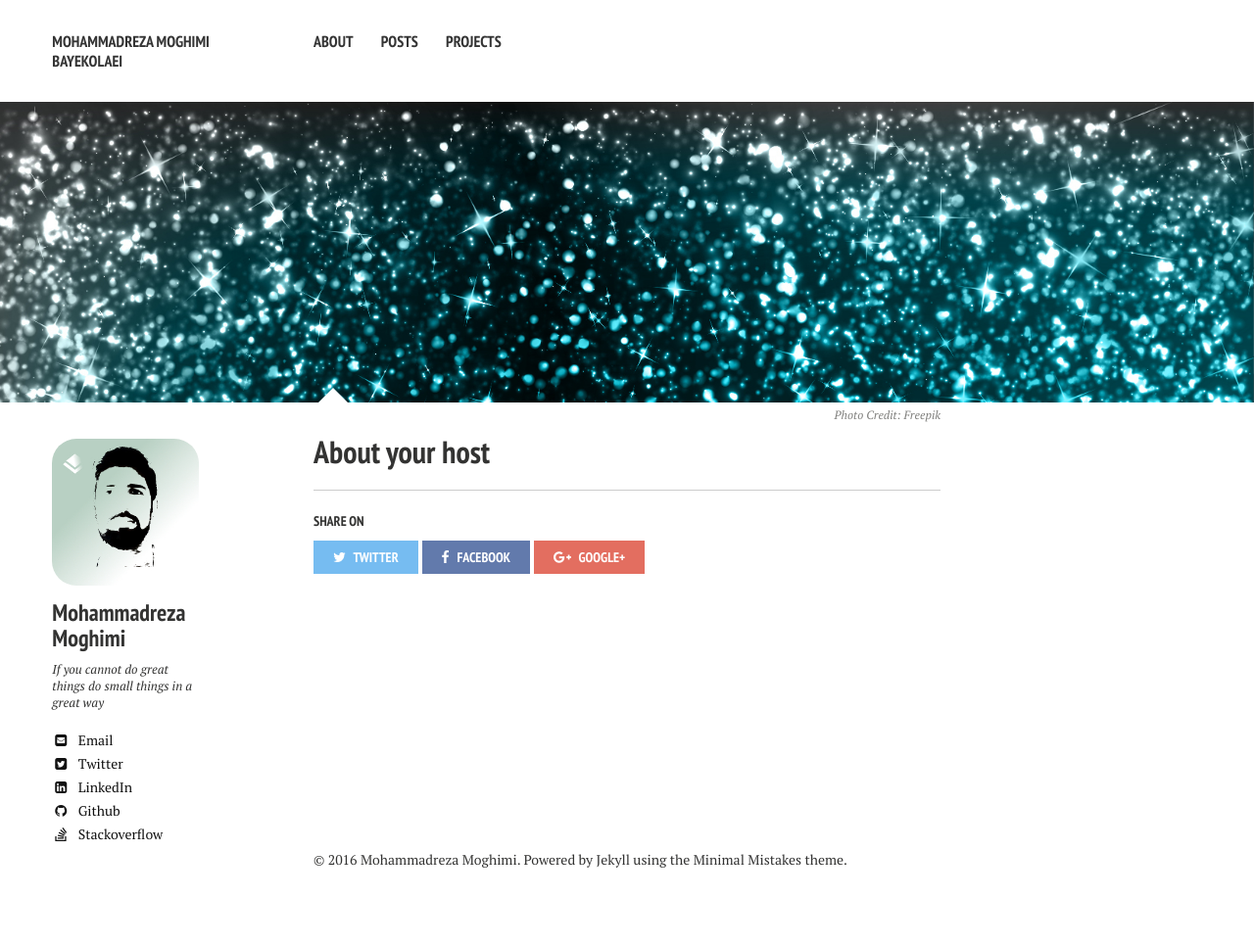
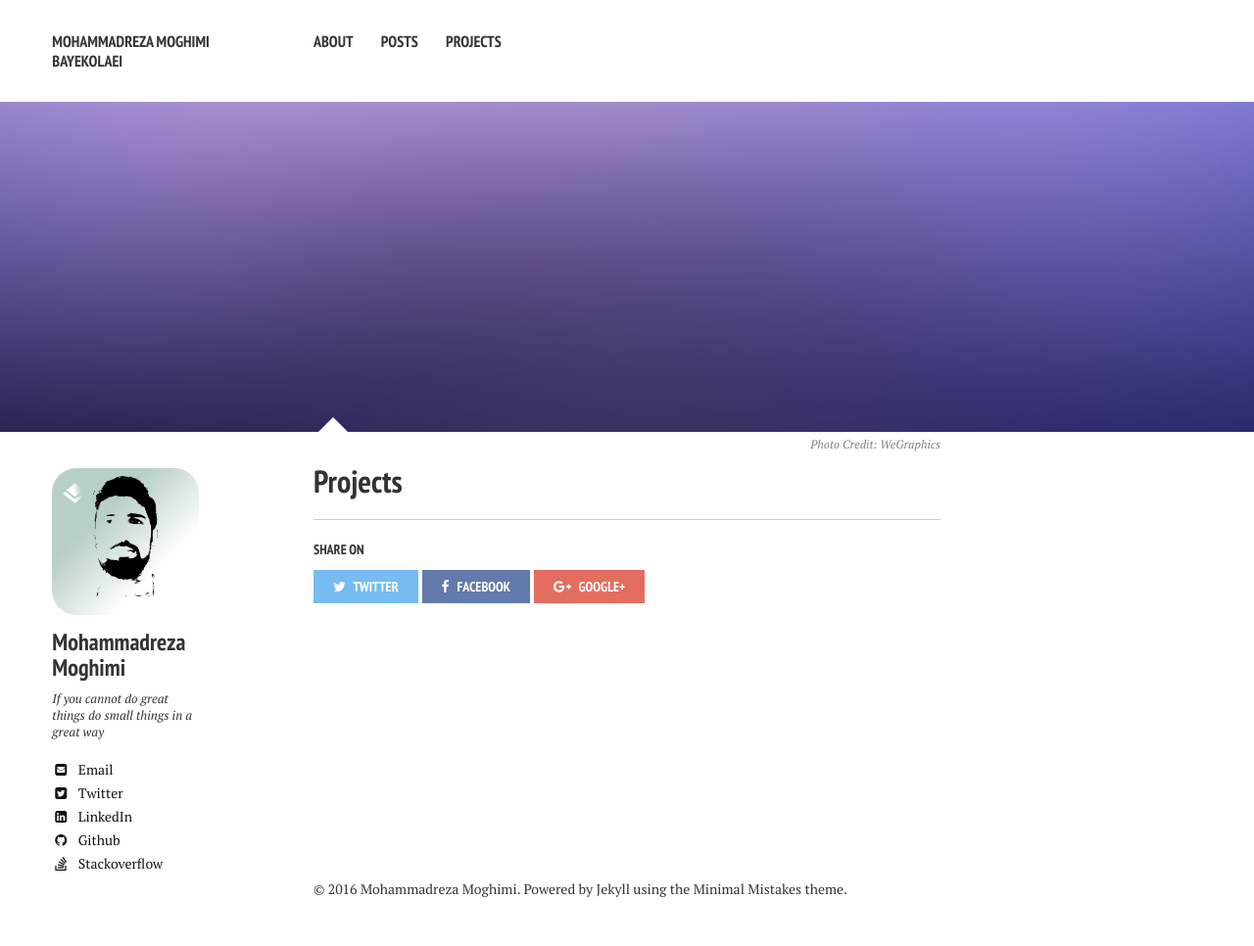
Before and after one commit to mimr9/mimr9.github.io, a Jekyll site: the page built from projects/index.md, in a window 1280 px wide. Shown: the whole page at 98% size. Built offline with Jekyll 4.4.1, drawn with Linux system fonts in a browser that asks for light colours; nearby versions of some CDN libraries; comment, search, counter and statistics services are not loaded; before the commit the page ends 936 px from its top, so only the background shows below that.

Commit message:
Update index.md

```diff
--- a/projects/index.md
+++ b/projects/index.md
@@ -1,10 +1,10 @@
 ---
 layout: page
-title: About your host
-tags: [about, mimr, moghimi, mohammadreza, mohammad-reza-moghimi]
+title: Projects
+tags: [projects, mimr, moghimi, mohammadreza, mohammad-reza-moghimi]
 comments: true
 image:
-  feature: sample-image-2.jpg
-  credit: Freepik
-  creditlink: http://www.freepik.com
+  feature: sample-image-5.jpg
+  credit: WeGraphics
+  creditlink: http://wegraphics.net/downloads/free-ultimate-blurred-background-pack/
 ---
```
